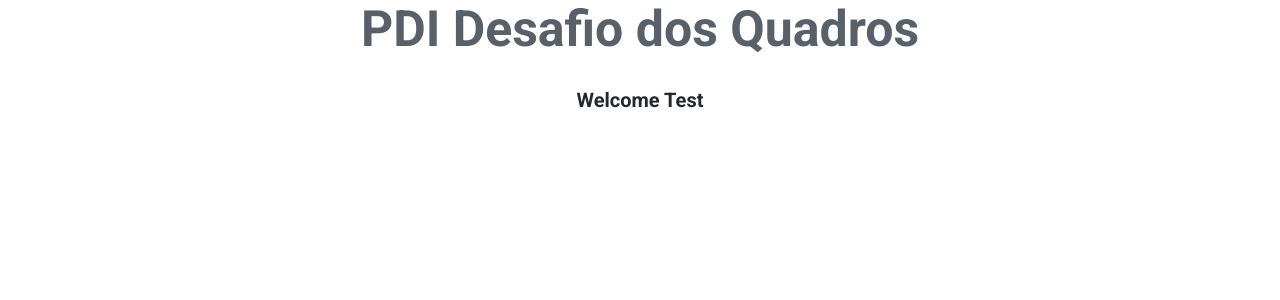
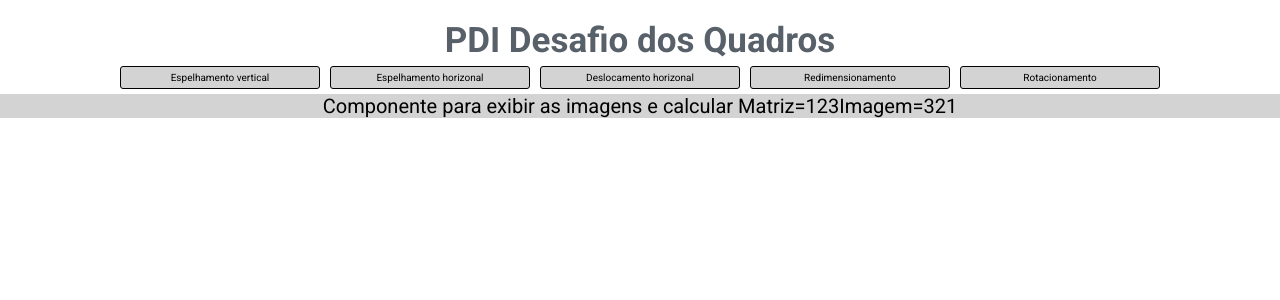
Before and after one commit to NicoleMGomes/pdi-desafio-quadros, a Next.js app: page / in a window 1280 px wide. Shown: the top 300 px of the page. Built offline with nearby package versions, Linux system fonts and the light colour scheme.

Commit message:
Adiciona botões iniciais

```diff
--- /dev/null
+++ b/components/ComponentButtonMenu/index.tsx
@@ -0,0 +1,16 @@
+import React from 'react'
+import { ContainerButtonMenu } from './styles'
+
+interface IProps {
+  name: string
+}
+
+const ComponentButtonMenu: React.FC<IProps> = ({ name }) => {
+  return (
+    <ContainerButtonMenu>
+      <div>{name}</div>
+    </ContainerButtonMenu>
+  )
+}
+
+export default ComponentButtonMenu
--- /dev/null
+++ b/components/ComponentButtonMenu/styles.ts
@@ -0,0 +1,20 @@
+import styled from 'styled-components'
+
+export const ContainerButtonMenu = styled.div`
+  display: flex;
+  justify-content: center;
+  align-items: center;
+  text-align: center
+
+  font-size: 20px;
+  border: 1px solid black;
+  border-radius: 3px;
+  padding: 5px;
+
+  margin: 5px;
+
+  width: 200px;
+  heigth: 60px;
+
+  background-color: lightgray;
+`
--- /dev/null
+++ b/components/ComponentCalculoImagem/index.tsx
@@ -0,0 +1,18 @@
+import React from 'react'
+import { ContainerCalculoImagem } from './styles'
+
+interface IProps {
+  matriz: Array<number>
+  imagem: Array<number>
+}
+
+const ComponentCalculoImagem: React.FC<IProps> = ({ matriz, imagem }) => {
+  return (
+    <ContainerCalculoImagem>
+      Componente para exibir as imagens e calcular Matriz={matriz}
+      Imagem={imagem}
+    </ContainerCalculoImagem>
+  )
+}
+
+export default ComponentCalculoImagem
--- /dev/null
+++ b/components/ComponentCalculoImagem/styles.ts
@@ -0,0 +1,9 @@
+import styled from 'styled-components'
+
+export const ContainerCalculoImagem = styled.div`
+  display: flex;
+  justify-content: center;
+  align-items: center;
+  font-size: 20px;
+  background-color: lightgray;
+`
--- /dev/null
+++ b/components/ComponentMenu/index.tsx
@@ -0,0 +1,8 @@
+import React from 'react'
+import { ContainerMenu } from './styles'
+
+const ComponentMenu: React.FC<any> = ({ children }) => {
+  return <ContainerMenu>{children}</ContainerMenu>
+}
+
+export default ComponentMenu
--- /dev/null
+++ b/components/ComponentMenu/styles.ts
@@ -0,0 +1,7 @@
+import styled from 'styled-components'
+
+export const ContainerMenu = styled.div`
+  display: flex;
+  justify-content: center;
+  align-items: center;
+`
--- a/pages/index.tsx
+++ b/pages/index.tsx
@@ -1,21 +1,36 @@
 import Head from 'next/head'
 import styled from 'styled-components'
-import ComponentExample from '../components/ComponentExample'
+import ComponentButtonMenu from '../components/ComponentButtonMenu'
+import ComponentMenu from '../components/ComponentMenu'
+import ComponentCalculoImagem from '../components/ComponentCalculoImagem'
 
 const Title = styled.h1`
   color: var(--secondary);
   text-align: center;
-  font-size: 50px;
+  font-size: 35px;
+  margin-top: 20px;
 `
 
 const IndexPage: React.FC = () => (
   <main>
     <Head>
-      <title>Template Next App</title>
+      <title>Desafio dos Quadros</title>
       <link rel="icon" href="/favicon.ico" />
     </Head>
     <Title>PDI Desafio dos Quadros</Title>
-    <ComponentExample name="Test" />
+
+    <ComponentMenu>
+      <ComponentButtonMenu name="Espelhamento vertical" />
+      <ComponentButtonMenu name="Espelhamento horizonal" />
+      <ComponentButtonMenu name="Deslocamento horizonal" />
+      <ComponentButtonMenu name="Redimensionamento" />
+      <ComponentButtonMenu name="Rotacionamento" />
+    </ComponentMenu>
+
+    <ComponentCalculoImagem
+      matriz={[1, 2, 3]}
+      imagem={[3, 2, 1]}
+    ></ComponentCalculoImagem>
   </main>
 )
 
```
Also changed, not shown: 1 other file (tests, documents, lock files or other folders).
